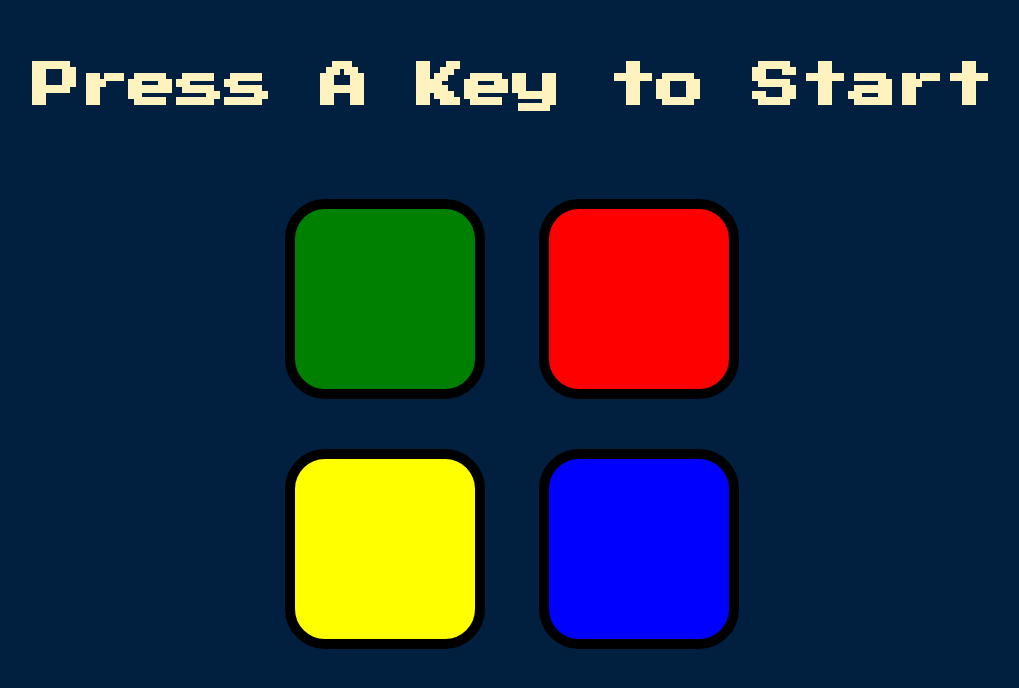
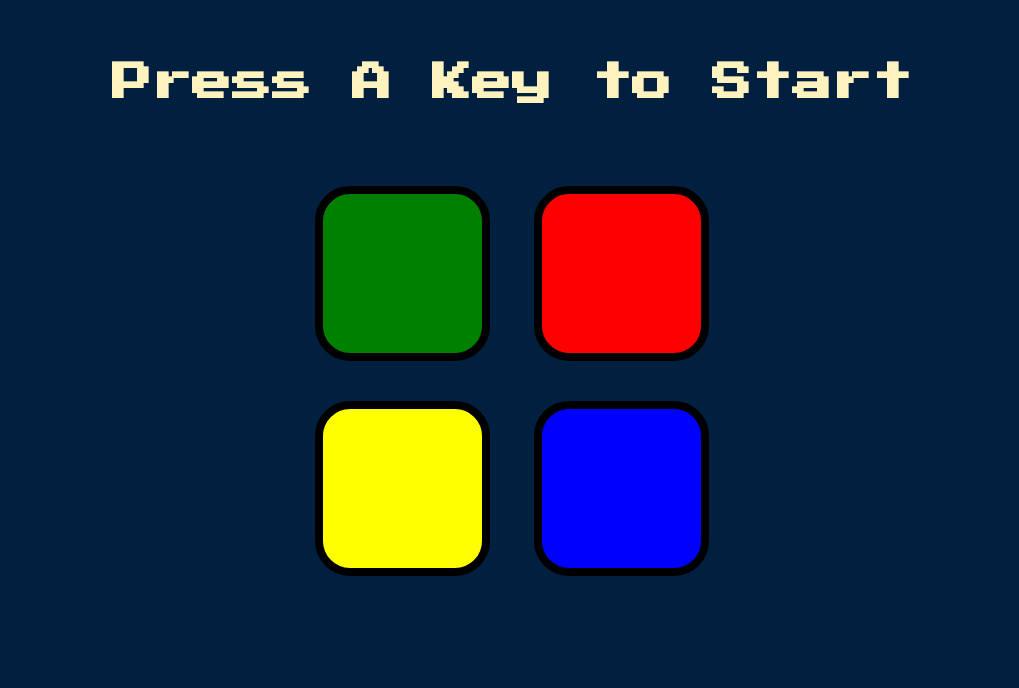
Before and after one commit to hvmidwvli/Simon-Game, a plain HTML site: page index.html in a window 1280 px wide. Shown: the whole page, without its empty margins (128-1147 px from the left). Drawn offline with nearby package versions, Linux system fonts and the light colour scheme.

Commit message:
Button and h1 resizing

```diff
--- a/styles.css
+++ b/styles.css
@@ -1,11 +1,12 @@
 body {
   text-align: center;
   background-color: #011F3F;
+  padding: 0%;
 }
 
 #level-title {
   font-family: 'Press Start 2P', cursive;
-  font-size: 3rem;
+  font-size: 2.5rem;
   margin:  5%;
   color: #FEF2BF;
 }
@@ -18,11 +19,11 @@ body {
 }
 
 .btn {
-  margin: 25px;
+  margin: 20px;
   display: inline-block;
-  height: 200px;
-  width: 200px;
-  border: 10px solid black;
+  height: 175px;
+  width: 175px;
+  border: 8px solid black;
   border-radius: 20%;
 }
 
```
